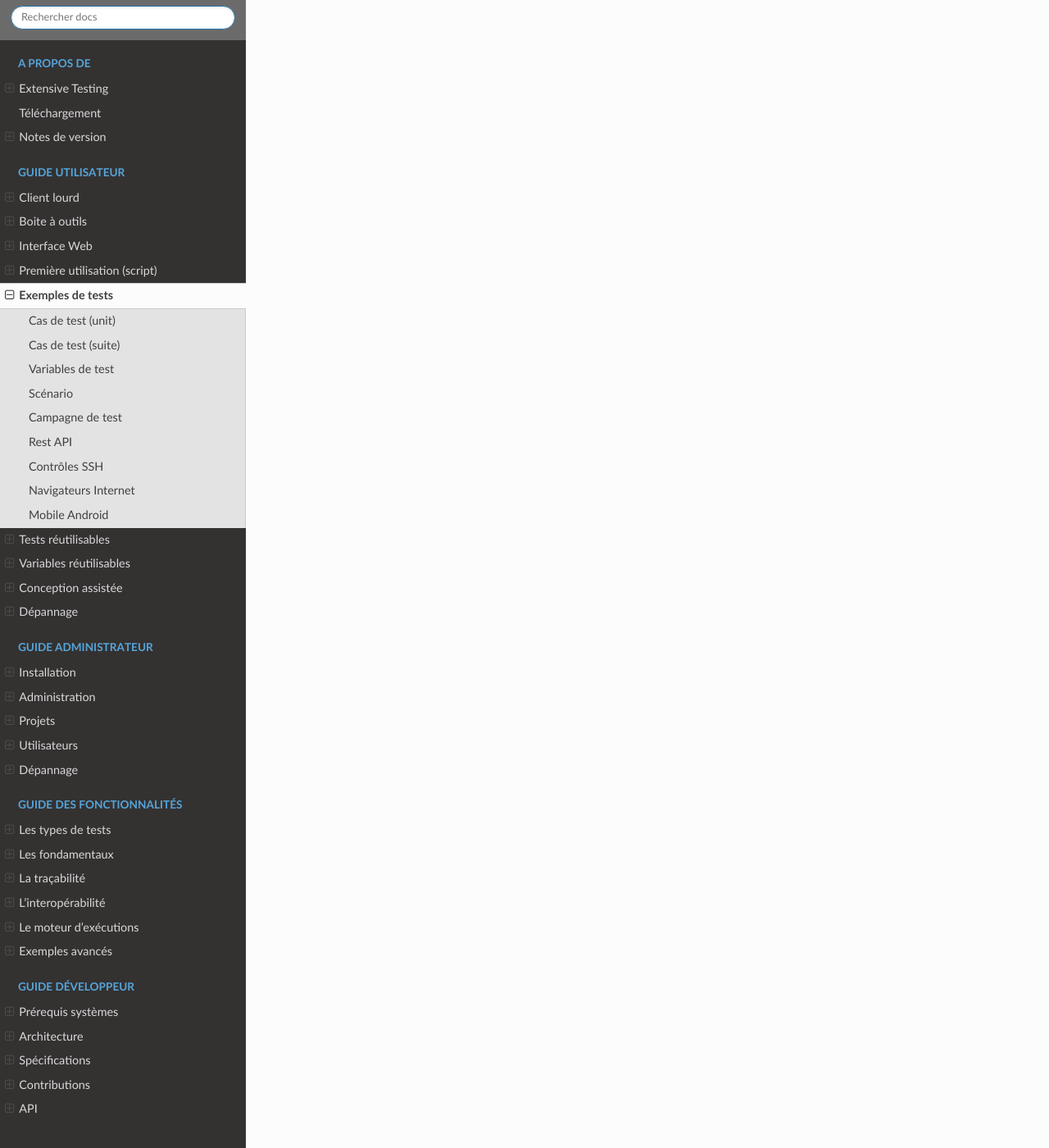
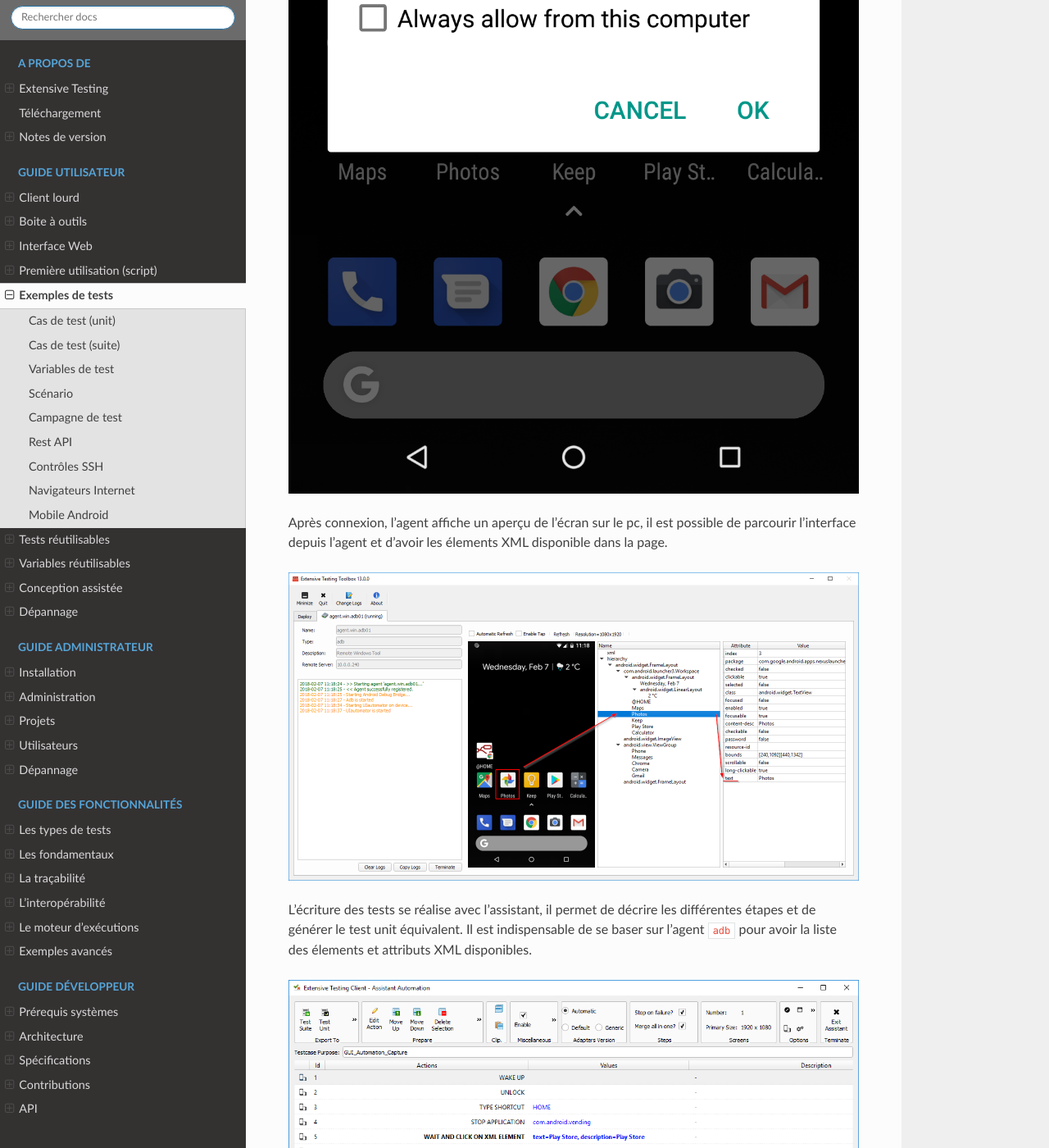
Before and after one commit to ExtensiveAutomation/extensiveautomation-fr.readthedocs.io, a Sphinx documentation site: the page built from docs/user/examples.rst, in a window 1280 px wide and 1400 px high, scrolled down 9070 px. Shown: the whole window at 82% size. Built offline with Sphinx 7.4.7 and the Read the Docs theme 2.0.0, drawn with Linux system fonts in a browser that asks for light colours; some of the changed text lies outside the part shown.

Commit message:
corrections

```diff
--- a/docs/user/builtin_client.rst
+++ b/docs/user/builtin_client.rst
@@ -297,7 +297,7 @@
 Plugin SeleniumIDE
 ~~~~~~~~~~~~~~~~~~
 
-L'utilisation du plugin ``SeleniumIDE`` implique une utilisation basique. Il permet de convertire un fichier enregistré avec le plugin SeleniumIDE de firefox
+L'utilisation du plugin ``SeleniumIDE`` implique une utilisation basique. Il permet de convertir un fichier enregistré avec le plugin SeleniumIDE de firefox
 dans l'assistant de conception.
 
 .. tip:: Il est plus efficace d'utiliser l'assistant en direct pour être en phase avec la philosophie de la solution.
--- a/docs/user/builtin_toolbox.rst
+++ b/docs/user/builtin_toolbox.rst
@@ -15,14 +15,14 @@
 dans la liste déroulante. Enfin un agent ou sonde nécessite d'être enregistré auprès du serveur de test pour pouvoir l'utiliser.
 
 Un agent va permettre de faire une exécution distribuée de vos tests.
-Par exemple, un agent déployé sur plusieurs machines va permettent d'exécuter le même test sur différent environnement à tester ou piloter.
+Par exemple, un agent déployé sur plusieurs machines va permettre d'exécuter le même test sur différent environnement à tester ou piloter.
 
 La liste complète des agents et sondes disponibles sont décrits dans le chapitre `Compléments Serveur > Agents ou Sondes`.
 
 .. note:: Le nom de l'agent ou la sonde doit être unique pour réussir l'enregistrement.
 
 .. tip::
-  Pour une meilleur visibilité des agents ou sondes disponibles, il est conseillé de respecter le formalisme suivant
+  Pour une meilleure visibilité des agents ou sondes disponibles, il est conseillé de respecter le formalisme suivant
   pour les noms:
     [agent|sonde].[environnement].[prénom_testeur].[nom][numéro_instance]
 
@@ -38,7 +38,7 @@
 
 La boite à outils peut être enrichie avec de nouveaux plugins.
 
-Pour ce faire il faut suivre la procédure décrite dans le chapitre :doc:`developer\contributions` `Contributions > Développement plugins > Boites à outils`.
+Pour ce faire il faut suivre la procédure décrite dans le chapitre `Contributions > Développement plugins > Boites à outils`.
 Les plugins sont à déposer dans le répertoire ``Plugins``.
 
 .. image:: /_static/images/toolbox/toolbox_plugins_install.png
--- a/docs/user/examples.rst
+++ b/docs/user/examples.rst
@@ -207,7 +207,21 @@
  - Déployer un agent ``adb`` sur un poste avec un mobile android connecté dessus.
  - Avoir accès à la description xml des applications depuis l'agent
 
+La connexion de l'agent ``adb`` sur le mobile android nécessite d'accepter la clé RSA.
+
+.. image:: /_static/images/examples/mobile_rsa.png
+
+Après connexion, l'agent affiche un aperçu de l'écran sur le pc, il est possible de parcourir
+l'interface depuis l'agent et d'avoir les élements XML disponible dans la page.
+
+.. image:: /_static/images/toolbox/toolbox_mobile.png
+
 L'écriture des tests se réalise avec l'assistant, il permet de décrire les différentes étapes
-et de générer le test unit équivalent.
+et de générer le test unit équivalent. Il est indispensable de se baser sur l'agent ``adb`` pour
+avoir la liste des  élements et attributs XML disponibles.
 
-.. important:: L'activation du mode ``debogage USB`` est obligatoire sur le téléphone et accepter la connection de l'agent.
+.. image:: /_static/images/examples/assistant_android.png
+
+.. note:: L'exemple complet est disponible dans les échantillons de tests ``/Samples/Tests_Mobiles/03_PlayStore.tux``.
+
+.. important:: L'activation du mode ``debogage USB`` est obligatoire sur le téléphone.
--- a/docs/user/variables.rst
+++ b/docs/user/variables.rst
@@ -8,7 +8,7 @@
 -----------------
 
 L'ajout ou la suppression d'une variable peut se faire à travers l'interface web ou bien depuis l'api.
-Le format attendu est de type ``JSON``.
+Le format attendu est de type ``JSON``. Elles sont accessibles automatiquement au niveau de chaque test depuis les propriétés.
 
 .. image:: /_static/images/webinterface/read_variable.png
 
--- a/docs/user/web_client.rst
+++ b/docs/user/web_client.rst
@@ -37,9 +37,9 @@
 Les tests peuvent être organisés par projet.
 L'ajout ou la suppression de projet peut se faire depuis l'interface web ou directement depuis l'api REST.
 
-.. note:: Le projet ``Common`` existe par défaut et accessible par l'ensemble des utilisateurs, il ne peut pas être supprimé.
+.. note:: Le projet ``Common`` existe par défaut et est accessible par l'ensemble des utilisateurs, il ne peut pas être supprimé.
 
 Partie système
 --------------
 
-La partie système système permet de voir le status du serveur.
+La partie système permet de voir le statut du serveur.
```
Also changed, not shown: other parts of docs/user/web_client.rst (+1 -1 lines), docs/user/test_snippets.rst (+23 -15 lines), docs/_static/images/examples/assistant_android.png (added), docs/_static/images/examples/mobile_rsa.png (added), docs/_static/images/toolbox/toolbox_mobile.png (added), docs/_static/images/toolbox/toolbox_plugins.png.
